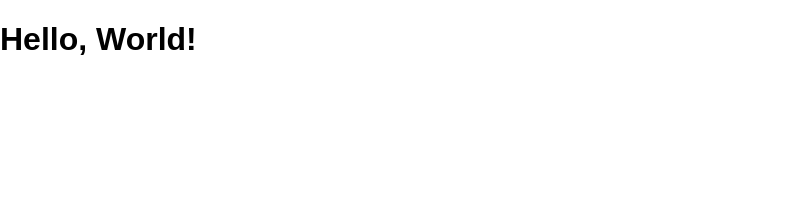
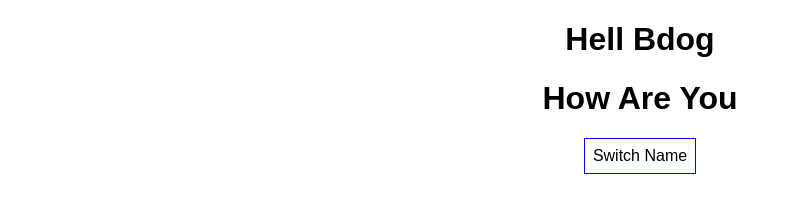
Before and after one commit to bdog72/burger, a React app: page / in a window 1280 px wide. Shown: the whole page, without its empty margins (0-797 px from the left). Built offline with nearby package versions, Linux system fonts and the light colour scheme; some packages are replaced by stand-ins of ours.

Commit message:
still working

```diff
--- a/src/components/App.js
+++ b/src/components/App.js
@@ -1,10 +1,85 @@
 import React, { Component } from 'react'
+import Person from './Person/Person'
 
 class App extends Component {
+  state = {
+    persons: [
+      { name: 'max', age: 28 },
+      { name: 'Brian', age: 45 },
+      { name: 'Molly', age: 5 }
+    ],
+    otherState: 'some other value',
+    showPersons: false
+  }
+
+  switchNameHandler = (newName) => {
+    this.setState({
+      persons: [
+        { name: newName, age: 28 },
+        { name: 'Brian', age: 45 },
+        { name: 'Molly', age: 2 }
+      ]
+    })
+  }
+
+  nameChangedHandler = (event) => {
+    this.setState({
+      persons: [
+        { name: 'max', age: 28 },
+        { name: event.target.value, age: 45 },
+        { name: 'Molly', age: 2 }
+      ]
+    })
+  }
+
+  togglePersonsHandler = () => {
+    const doesShow = this.state.showPersons
+    this.setState({showPersons: !doesShow})
+  }
+
   render () {
-    return <div>
-      <h1>Hello, World!</h1>
-    </div>
+    const style = {
+      backgroundColor: '#fff',
+      font: 'inherit',
+      border: '1px solid blue',
+      padding: '8px',
+      cursor: 'pointer'
+    }
+
+    let persons = null
+
+    if (this.state.showPersons) {
+      persons = (
+        <div>
+          <Person
+            name={this.state.persons[0].name}
+            age={this.state.persons[0].age} />
+          <Person
+            name={this.state.persons[1].name}
+            age={this.state.persons[1].age}
+            click={() => this.switchNameHandler()}
+            changed={this.nameChangedHandler}>
+                My Hobbies: Racing
+          </Person>
+          <Person
+            name={this.state.persons[2].name}
+            age={this.state.persons[2].age} />
+        </div>
+      )
+    }
+
+    return (
+      <div className='app'>
+        <h1>Hell Bdog</h1>
+        <h1>How Are You</h1>
+        <button
+          style={style}
+          onClick={this.togglePersonsHandler}>
+          Switch Name
+        </button>
+        {persons}
+      </div>
+    )
   }
 }
 
--- /dev/null
+++ b/src/components/Person/Person.js
@@ -0,0 +1,14 @@
+import React from 'react'
+import './Person.scss'
+
+const person = (props) => {
+  return (
+    <div className='Person'>
+      <p onClick={props.click}>I am {props.name} and i am {props.age} years old</p>
+      <p>{props.children}</p>
+      <input type='text' onChange={props.changed} value={props.name} />
+    </div>
+  )
+}
+
+export default person
--- /dev/null
+++ b/src/components/Person/Person.scss
@@ -0,0 +1,8 @@
+.Person {
+  width: 60%;
+  margin: 16px auto;
+  border: 1px solid #eee;
+  box-shadow: 0 2px 3px #ccc;
+  padding: 16px;
+  text-align: center;
+}
--- a/src/styles/screen.scss
+++ b/src/styles/screen.scss
@@ -11,3 +11,7 @@ body {
   margin: 0;
   font: $base-text-size / 1 $base-font-family;
 }
+
+.app {
+  text-align: center;
+}
--- a/webpack.config.js
+++ b/webpack.config.js
@@ -113,7 +113,7 @@ const production = {
 
 module.exports = merge.smart(
   process.env.npm_lifecycle_event === 'build'
-  ? production
-  : development,
+    ? production
+    : development,
   common
 )
```
Also changed, not shown: 1 other file.
